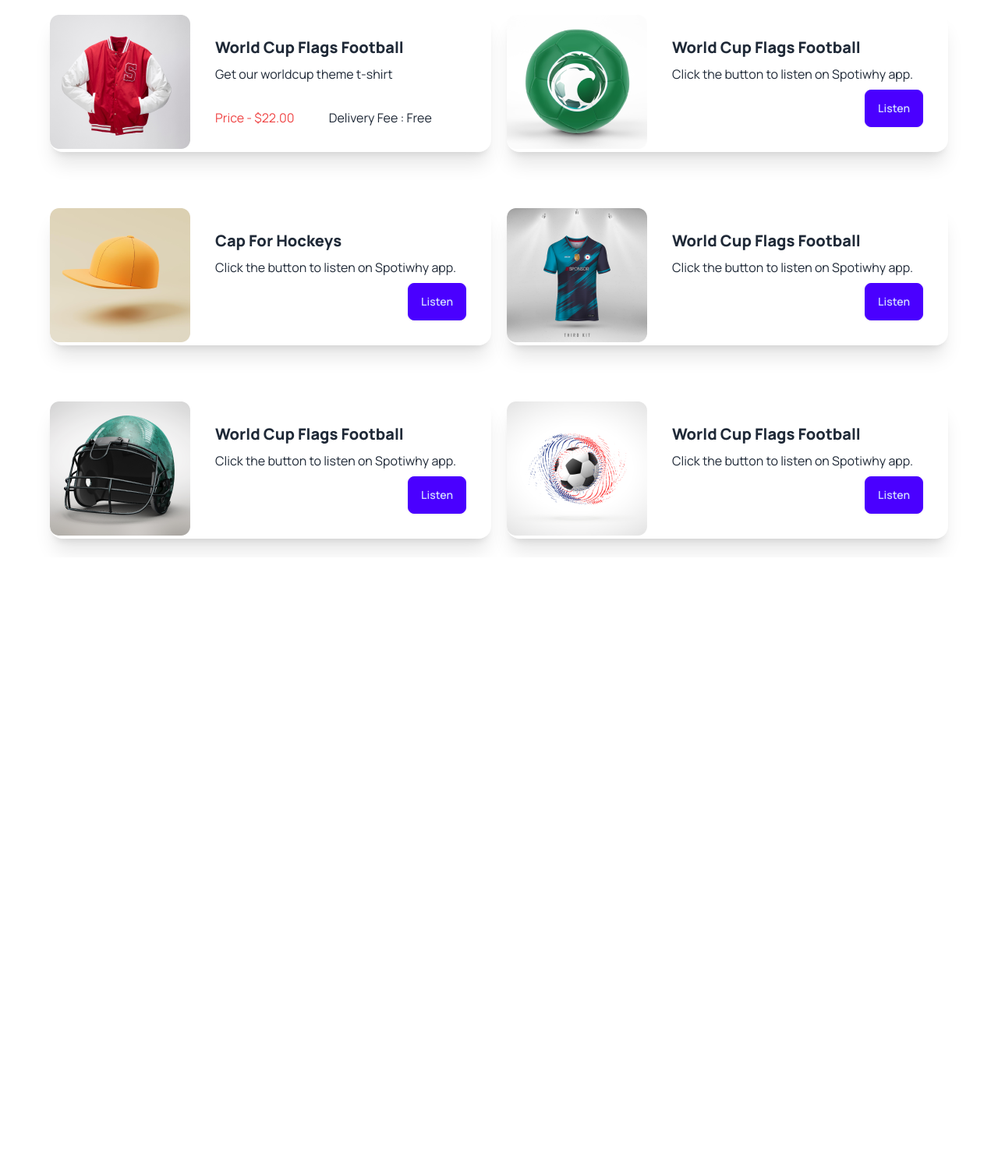
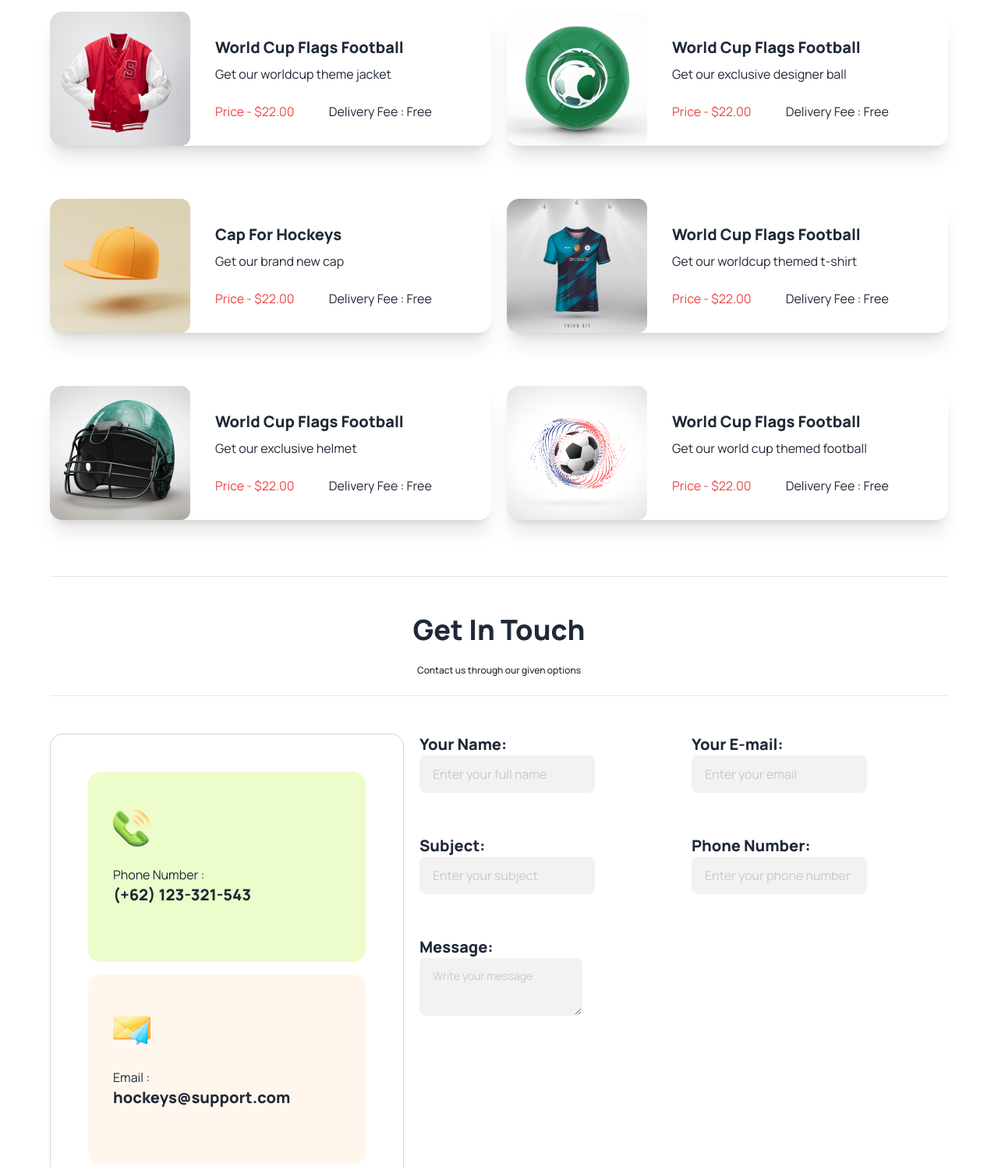
Before and after one commit to Sahara-Tohfa/Assignment-3-hockeys, a plain HTML site: page index.html in a window 1280 px wide. Shown: the part 2340-3837 px from the top of the page at 78% size. Before the commit the page ends 3055 px from the top, so only its background shows below. Drawn offline with nearby package versions, Linux system fonts and the light colour scheme.

Commit message:
added contact section

```diff
--- a/index.html
+++ b/index.html
@@ -177,22 +177,21 @@
                 <figure><img src="./images/5.png" alt="Album"/></figure>
                 <div class="card-body">
                   <h2 class="card-title text-xl font-extrabold">World Cup Flags Football</h2>
-                  <p>Get our worldcup theme t-shirt</p>
-                  <div class="flex justify-between">
+                  <p>Get our worldcup theme jacket</p>
+                  <div class="lg:flex justify-between">
                   <p class="text-red-500">Price - $22.00</p>
                   <p>Delivery Fee : Free</p>
                   </div>
-
-
                 </div>
                 </div>
                 <div class="card lg:card-side bg-base-100 shadow-xl my-6">
                   <figure><img src="./images/6.png" alt="Album"/></figure>
                   <div class="card-body">
                     <h2 class="card-title text-xl font-extrabold">World Cup Flags Football</h2>
-                    <p>Click the button to listen on Spotiwhy app.</p>
-                    <div class="card-actions justify-end">
-                      <button class="btn btn-primary">Listen</button>
+                    <p>Get our exclusive designer ball </p>
+                    <div class="lg:flex justify-between">
+                      <p class="text-red-500">Price - $22.00</p>
+                      <p>Delivery Fee : Free</p>
                       </div>
                   </div>
                 </div>
@@ -200,9 +199,10 @@
                   <figure><img src="./images/7.png" alt="Album"/></figure>
                   <div class="card-body">
                     <h2 class="card-title text-xl font-extrabold">Cap For Hockeys</h2>
-                    <p>Click the button to listen on Spotiwhy app.</p>
-                    <div class="card-actions justify-end">
-                      <button class="btn btn-primary">Listen</button>
+                    <p>Get our brand new cap</p>
+                    <div class="lg:flex justify-between">
+                      <p class="text-red-500">Price - $22.00</p>
+                      <p>Delivery Fee : Free</p>
                       </div>
                   </div>
                 </div>
@@ -210,9 +210,10 @@
                   <figure><img src="./images/8.png" alt="Album"/></figure>
                   <div class="card-body">
                     <h2 class="card-title text-xl font-extrabold">World Cup Flags Football</h2>
-                    <p>Click the button to listen on Spotiwhy app.</p>
-                    <div class="card-actions justify-end">
-                      <button class="btn btn-primary">Listen</button>
+                    <p>Get our worldcup themed t-shirt</p>
+                    <div class="lg:flex justify-between">
+                      <p class="text-red-500">Price - $22.00</p>
+                      <p>Delivery Fee : Free</p>
                       </div>
                   </div>
                 </div>
@@ -220,9 +221,10 @@
                   <figure><img src="./images/9.png" alt="Album"/></figure>
                   <div class="card-body">
                     <h2 class="card-title text-xl font-extrabold">World Cup Flags Football</h2>
-                    <p>Click the button to listen on Spotiwhy app.</p>
-                    <div class="card-actions justify-end">
-                      <button class="btn btn-primary">Listen</button>
+                    <p>Get our exclusive helmet</p>
+                    <div class="lg:flex justify-between">
+                      <p class="text-red-500">Price - $22.00</p>
+                      <p>Delivery Fee : Free</p>
                       </div>
                   </div>
                 </div>
@@ -230,13 +232,81 @@
                   <figure><img src="./images/10.png" alt="Album"/></figure>
                   <div class="card-body">
                     <h2 class="card-title text-xl font-extrabold">World Cup Flags Football</h2>
-                    <p>Click the button to listen on Spotiwhy app.</p>
-                    <div class="card-actions justify-end">
-                      <button class="btn btn-primary">Listen</button>
+                    <p>Get our world cup themed football</p>
+                    <div class="lg:flex justify-between">
+                      <p class="text-red-500">Price - $22.00</p>
+                      <p>Delivery Fee : Free</p>
                       </div>
                   </div>
             </div>
+            </div>
+          </section>
+          <section>
+            <hr>
+            <div class="text-center my-6 lg:my-12">
+              <h1 class="text-4xl font-extrabold mb-6">Get In Touch</h1>
+              <p class="text-xs font-medium mb-6">Contact us through our given options</p>
+            <hr>
+            </div>
+            <div class="lg:flex gap-5 ">
+              <div class="w-full lg:w-2/5 p-12 border border-solid rounded-2xl border-slate-300 ">
+                <div class="bg-lime-100 px-8 py-12 rounded-2xl mb-4">
+                 <img src="./images/cell.png" alt="">
+                 <p class="my-6">Phone Number : <br>
+                  <span class="text-xl font-extrabold">(+62) 123-321-543</span></p>
+                 </div>
+                <div class=" px-8 py-12 rounded-2xl bg-orange-50 mb-4">
+                 <img src="./images/mail.png" alt="">
+                 <p class="my-6">Email : <br>
+                  <span class="text-xl font-extrabold">
+                    hockeys@support.com</span></p>
+                  </div>
+                  <div class=" px-8 py-12 rounded-2xl bg-teal-100">
+                   <img src="./images/map.png" alt="">
+                   <p class="my-6">Location : <br>
+                    <span class="text-xl font-extrabold">152/1 Mohakhali Wireless Gate</span></p>
+                  </div>
+                  </div>
 
+            <div class=" w-full lg:w-3/5 lg:grid gap-5 grid-cols-2 grid-rows-7">
+              <div class="col-span-1 row-span-1">
+                <p class="text-xl font-extrabold">Your Name:</p>
+                <input type="text" placeholder="Enter your full name" class="input input-bordered " disabled />
+
+              </div>
+              <div class="col-span-1 row-span-1">
+                <p class="text-xl font-extrabold">Your E-mail:</p>
+                <input type="email" placeholder="Enter your email" class="input input-bordered" disabled />
+
+              </div>
+              <div class="col-span-1 row-span-1">
+                <p class="text-xl font-extrabold">Subject:</p>
+                <input type="text" placeholder="Enter your subject" class="input input-bordered " disabled />
+
+              </div>
+              <div class="col-span-1 row-span-1">
+                <p class="text-xl font-extrabold">Phone Number:</p>
+                <div class="col-span-1 row-span-1">
+                <input type="number" placeholder="Enter your phone number" class="input input-bordered " disabled />
+                </div>
+              </div>
+              <div class="col-span-2 row-span-4">
+                <p class="text-xl font-extrabold">Message:</p>
+                <textarea class="textarea" placeholder="Write your message" disabled></textarea>
+            </div>
+            <div class="col-span-2">
+              <button class="bg-red-500 px-4 py-6 rounded-2xl text-center text-white text-xl font-bold">Send message</button>
+            </div>
+            </div>
+            </div>
+            <div class="bg-lime-100 py-12 rounded-2xl my-4 text-center ">
+              <p class="text-xl font-extrabold mb-4">Social Media</p>
+              <div class="flex justify-center gap-5">
+              <img src="./images/facebook.png" alt="">
+              <img src="./images/github.png" alt="">
+              <img src="./images/instagram.png" alt="">
+              <img src="./images/twitter.png" alt="">
+            </div>
             </div>
           </section>
 
```
Lines whose indentation alone changed are shown as unchanged.
